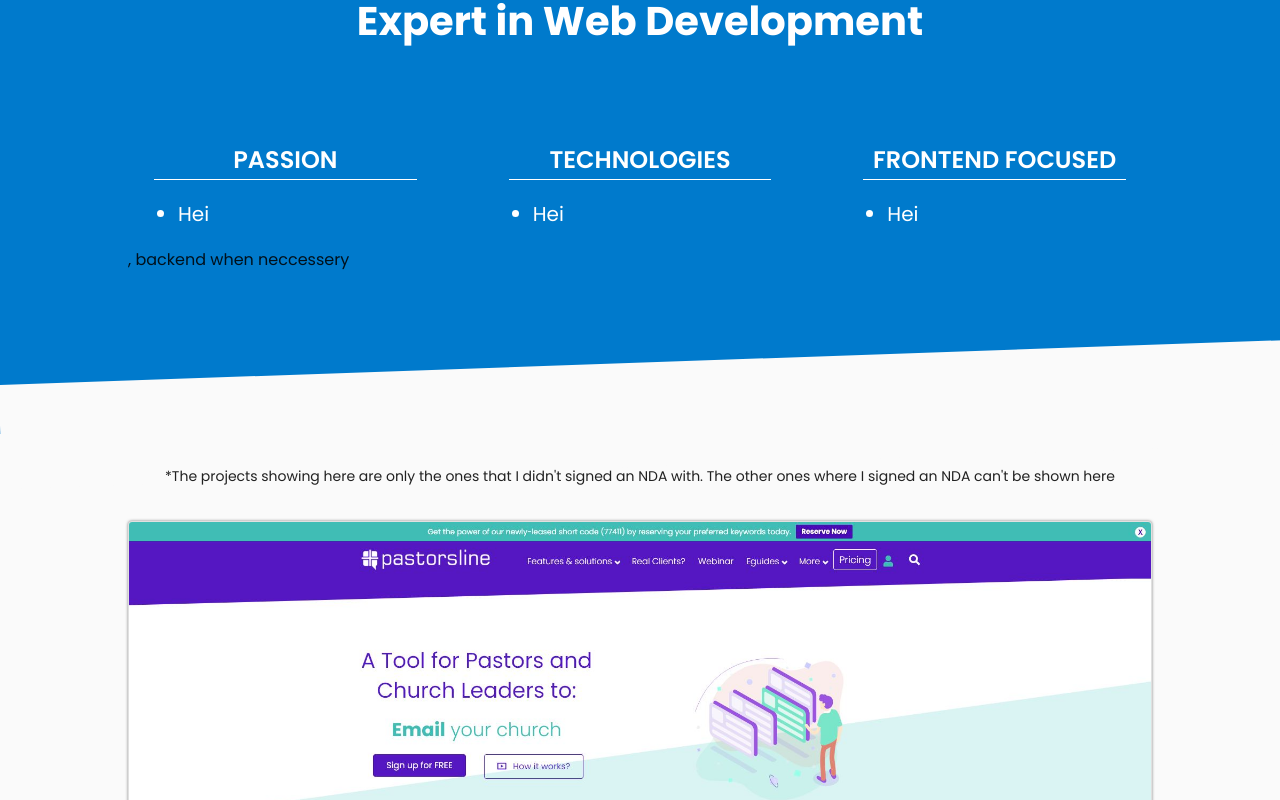
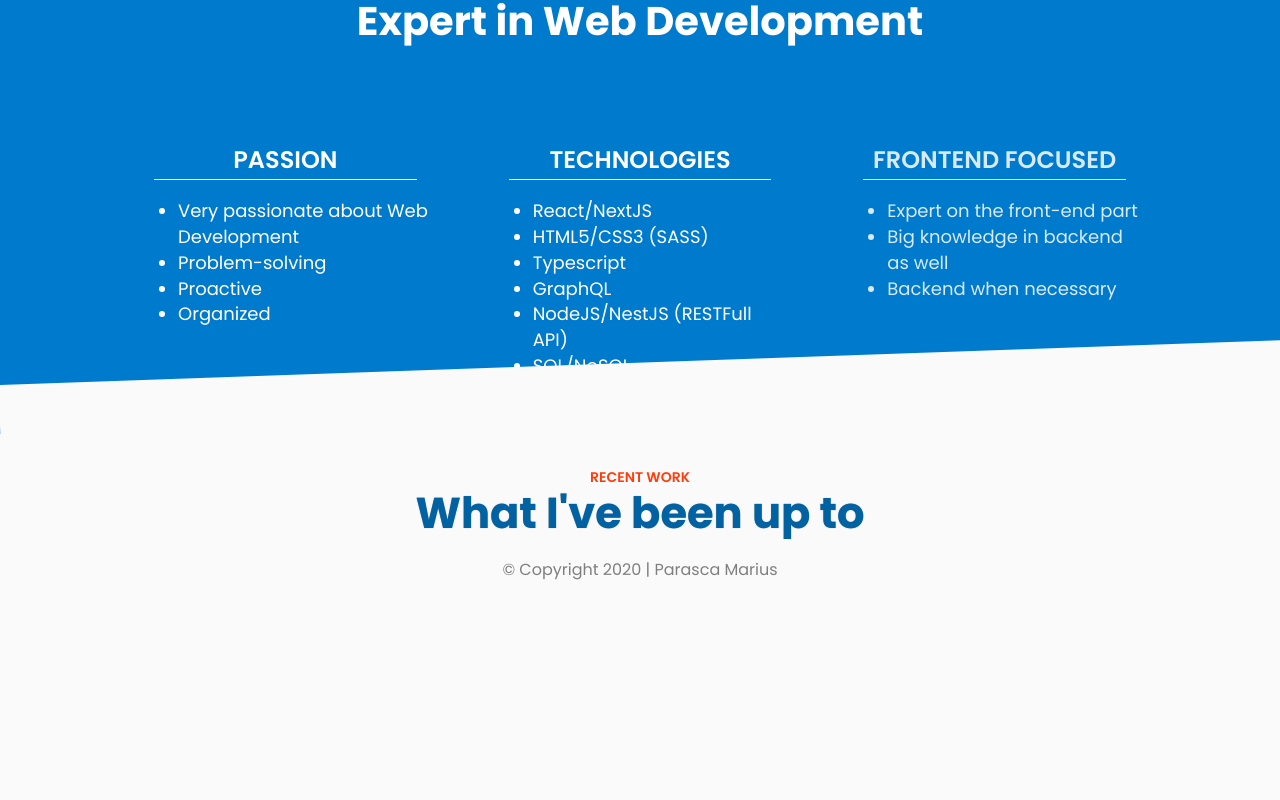
Before and after one commit to MariusParasca/portofolio, a Next.js app: page / in a window 1280 px wide. Shown: the part 680-1480 px from the top of the page. After the commit the page ends 1282 px from the top, so only its background shows below. Built offline with nearby package versions, Linux system fonts and the light colour scheme.

Commit message:
progress home page

```diff
--- a/pages/_app.js
+++ b/pages/_app.js
@@ -10,7 +10,6 @@ import CssBaseline from '@material-ui/core/CssBaseline';
 import theme from '../src/theme';
 import ApplicationBar from 'components/ApplicationBar/ApplicationBar';
 import Footer from 'components/Footer/Footer';
-import Main from 'components/Main/Main';
 
 function initializeReactGA() {
   ReactGA.initialize(process.env.REACT_APP_GOOGLE_ANALYTICS_CODE);
@@ -48,9 +47,7 @@ export default function MyApp(props) {
         {/* CssBaseline kickstart an elegant, consistent, and simple baseline to build upon. */}
         <CssBaseline />
         <ApplicationBar />
-        <Main>
-          <Component {...pageProps} />
-        </Main>
+        <Component {...pageProps} />
         <Footer />
       </ThemeProvider>
     </React.Fragment>
--- a/pages/index.js
+++ b/pages/index.js
@@ -1,9 +1,9 @@
-import Projects from 'components/pages/Projects/Projects';
+import Home from 'components/pages/Home/Home';
 
 const HomePage = () => {
   return (
     <div>
-      <Projects />
+      <Home />
     </div>
   );
 };
--- a/src/components/Main/Card/Card.js
+++ b/src/components/pages/Home/Card/Card.js
@@ -15,7 +15,7 @@ const useStyles = makeStyles((theme) => ({
 }));
 
 const Card = (props) => {
-  const { title } = props;
+  const { title, list } = props;
 
   const styles = useStyles();
 
@@ -27,7 +27,9 @@ const Card = (props) => {
       <Divider className={styles.divider} variant="middle" />
       <div className={classes.ulContainer}>
         <ul>
-          <li>Hei</li>
+          {list.map((text) => (
+            <li key={text}>{text}</li>
+          ))}
         </ul>
       </div>
     </div>
@@ -36,6 +38,11 @@ const Card = (props) => {
 
 Card.propTypes = {
   title: PropTypes.string.isRequired,
+  list: PropTypes.arrayOf(PropTypes.string),
+};
+
+Card.defaultProps = {
+  list: [],
 };
 
 export default Card;
--- a/src/components/Main/Card/Card.module.css
+++ b/src/components/pages/Home/Card/Card.module.css
@@ -5,6 +5,6 @@
 
 .ulContainer {
   color: white;
-  font-size: 20px;
+  font-size: 18px;
   font-weight: 400;
 }
--- a/src/components/Main/Main.js
+++ b/src/components/pages/Home/Home.js
@@ -9,7 +9,7 @@ import { Divider, Grid, makeStyles } from '@material-ui/core';
 import Projects from 'components/pages/Projects/Projects';
 import TabsMenu from './TabsMenu/TabsMenu';
 import Testimonials from 'components/pages/Testimonials/Testimonials';
-import * as programmingAnimationData from '../../../public/static/animations/programming.json';
+import * as programmingAnimationData from '../../../../public/static/animations/programming.json';
 import Wrapper from 'components/shared/Wrapper/Wrapper';
 import Card from './Card/Card';
 
@@ -56,6 +56,17 @@ const useStyles = makeStyles((theme) => ({
     color: '#fff',
     fontSize: 24,
   },
+  recentWorkTypo: {
+    fontSize: 14,
+    fontWeight: 600,
+    color: '#FE3D0C',
+  },
+  whatWeAreOnTypo: {
+    color: '#0062a3',
+    textShadow: '0px 0px 1px rgba(150, 150, 150, 1)',
+    fontSize: '2.7rem',
+    fontWeight: 700,
+  },
 }));
 
 const Main = (props) => {
@@ -99,6 +110,14 @@ const Main = (props) => {
             src="/static/images/portrait.jpg"
           />
         </div> */}
+        {/* Over 4+ years of development experience specialized in Javascript/TypeScript.
+        Working on frontend is my favorite part in web development.
+        Built loads of incredible successfully projects.
+        Most productive freelancer ever seen.
+        Computer Science degree
+
+        Contact:
+        marius@nowscriptsoftware.com */}
         {/* <div className={classes.quoteContainer}>
           <Typography variant="h5" classes={{ h5: styles.typographyH5Root }} align="center">
             Problem-solving, Proactive, Organized, Fast-learner type of person that is very passionate about Web
@@ -109,7 +128,7 @@ const Main = (props) => {
 
       <div className={classes.colorContainer} />
       <div className={classes.blueContainer}>
-        <Fade duration={1500}>
+        <Fade duration={2000}>
           <Typography variant="subtitle1" className={styles.typographySubtitle1}>
             Expert in Web Development
           </Typography>
@@ -117,25 +136,49 @@ const Main = (props) => {
         <Wrapper>
           <Grid container justify="center" spacing={5}>
             <Grid item sm={4}>
-              <Fade duration={1500}>
-                <Card title="PASSION" />
+              <Fade duration={2000}>
+                <Card
+                  title="PASSION"
+                  list={['Very passionate about Web Development', 'Problem-solving', 'Proactive', 'Organized']}
+                />
               </Fade>
             </Grid>
             <Grid item sm={4}>
-              <Fade duration={1500}>
-                <Card title="TECHNOLOGIES" />
+              <Fade duration={2000} delay={1000}>
+                <Card
+                  title="TECHNOLOGIES"
+                  list={[
+                    'React/NextJS',
+                    'HTML5/CSS3 (SASS)',
+                    'Typescript',
+                    'GraphQL',
+                    'NodeJS/NestJS (RESTFull API)',
+                    'SQL/NoSQL',
+                    'Socketio',
+                  ]}
+                />
               </Fade>
             </Grid>
             <Grid item sm={4}>
-              <Fade duration={1500}>
-                <Card title="FRONTEND FOCUSED" />
+              <Fade duration={2000} delay={2000}>
+                <Card
+                  title="FRONTEND FOCUSED"
+                  list={['Expert on the front-end part', 'Big knowledge in backend as well', 'Backend when necessary']}
+                />
               </Fade>
             </Grid>
           </Grid>
-          , backend when neccessery
         </Wrapper>
       </div>
       <div className={classes.whiteContainer} />
+      <Fade bottom>
+        <Typography variant="h6" align="center" className={styles.recentWorkTypo}>
+          RECENT WORK
+        </Typography>
+        <Typography variant="h1" className={styles.whatWeAreOnTypo} align="center">
+          What I've been up to
+        </Typography>
+      </Fade>
       <Wrapper className={classes.wrapperContainer}>{children}</Wrapper>
     </div>
   );
--- a/src/components/Main/Main.module.css
+++ b/src/components/pages/Home/Main.module.css
@@ -1,5 +1,5 @@
 .overflowContainer {
-  overflow-x: hidden;
+  overflow: hidden;
 }
 
 .avatarContainer {
```
Also changed, not shown: src/components/pages/Home/TabsMenu/TabsMenu.js (renamed from src/components/Main/TabsMenu/TabsMenu.js), src/components/pages/Home/TabsMenu/TabsMenu.module.css (renamed from src/components/Main/TabsMenu/TabsMenu.module.css).
